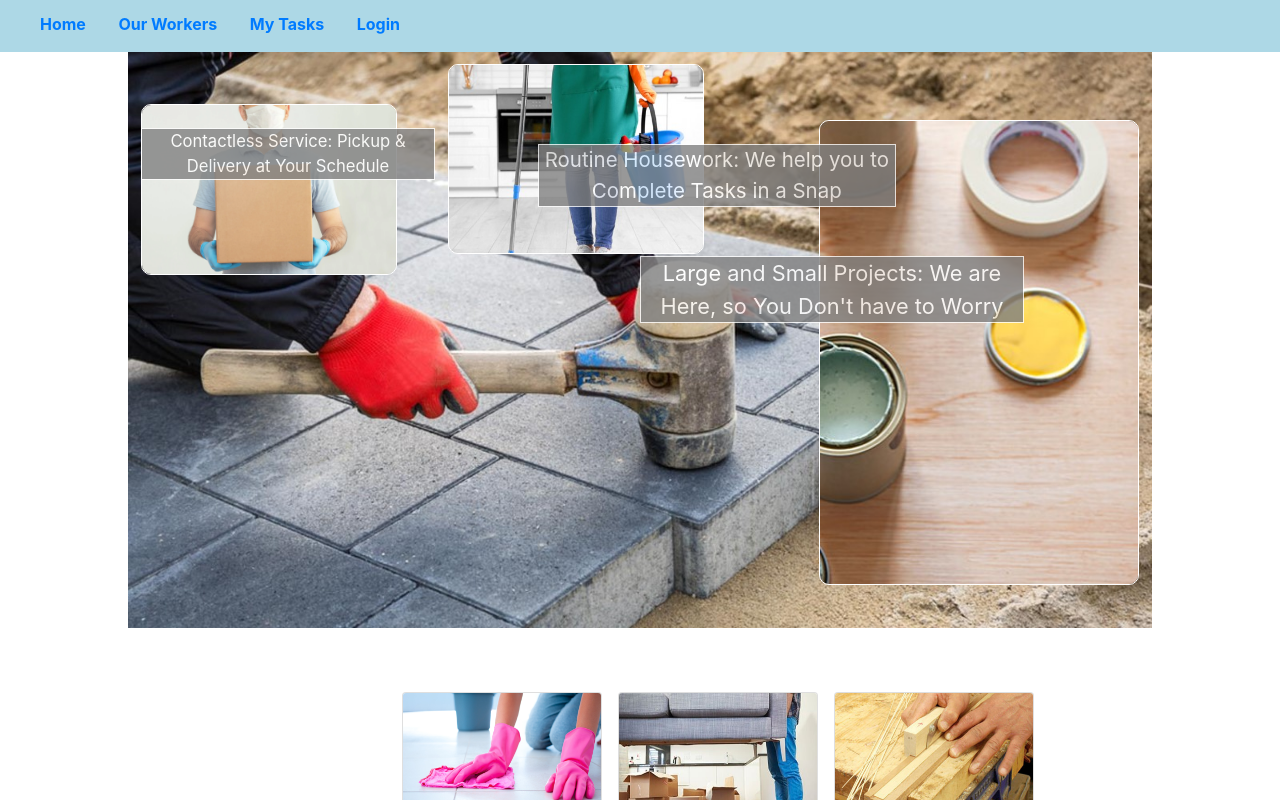
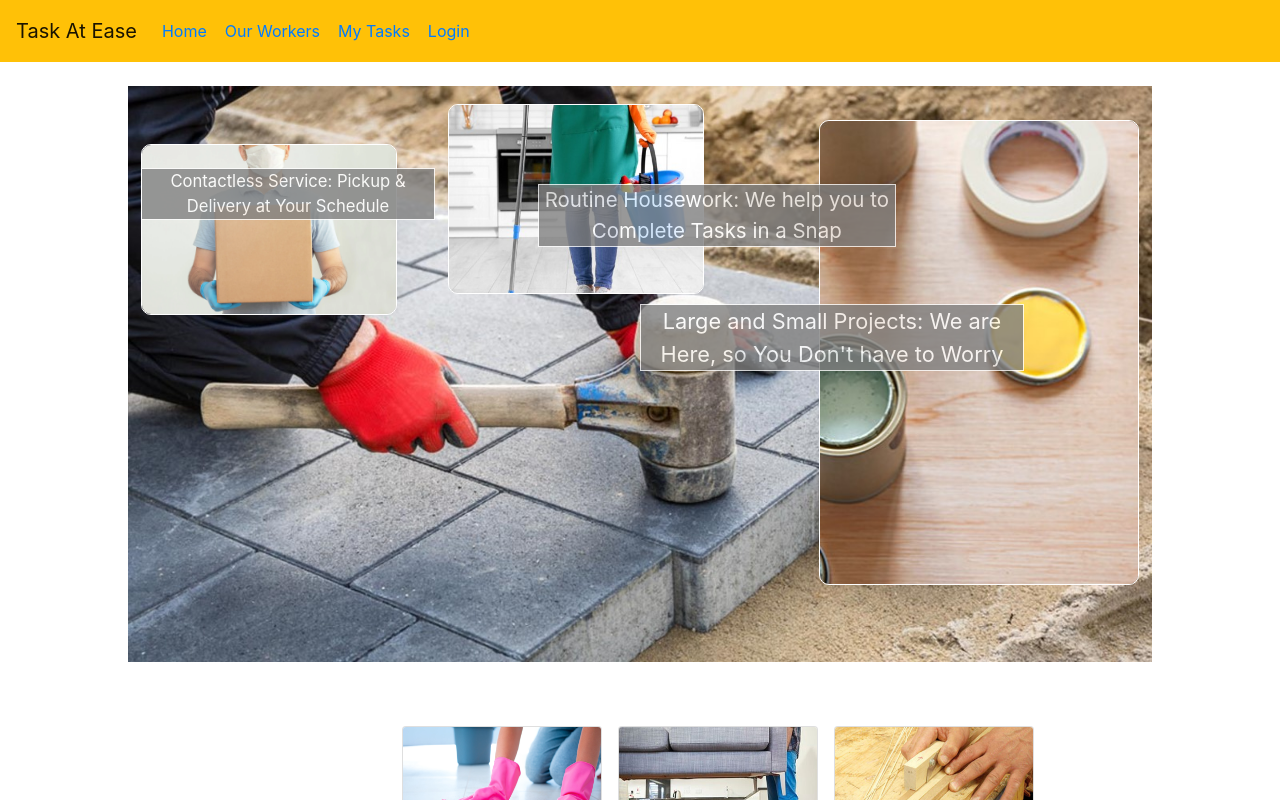
Before and after one commit to kimlau08/task-at-ease-frontend, a React (Create React App) app: page /Home in a window 1280 px wide. Shown: the top 800 px of the page. Built offline with nearby package versions, Linux system fonts and the light colour scheme; no server answers.

Commit message:
use react bootstrap for responsive navbar

```diff
--- a/src/App.css
+++ b/src/App.css
@@ -7,7 +7,7 @@ html {
   text-align: center;
 }
 
-ul {
+ul, li {
   list-style-type:none;
 }
 a {
@@ -46,7 +46,7 @@ a:active {
     width: 100px;
     height: 20px;
     margin-right: 20px;
+    margin-top: 10px;
 
-    font-weight: bold;
-    color: blue;
+    color: crimson;
   }
--- a/src/App.js
+++ b/src/App.js
@@ -1,6 +1,9 @@
 import React, { Component } from 'react';
 import './App.css';
 import {Route, Link, Switch, BrowserRouter as Router } from 'react-router-dom';
+
+import { Navbar,Nav,NavDropdown,Form,FormControl,Button } from 'react-bootstrap'
+
 
 import axios from 'axios';
 
@@ -306,24 +309,26 @@ export default class App extends Component {
 
   navBar() {
     return (
+      <div>
+          <div className="row">
+              <div className="col-md-12">
                   <Router>
-        <nav className="menu">
-          <ul className="menu-bar">
-              <li>
+                      <Navbar bg="warning" variant="light" expand="md" sticky="top">
+                          <Navbar.Brand>Task At Ease</Navbar.Brand>
+                          <Navbar.Toggle aria-controls="basic-navbar-nav" />
+                          <Navbar.Collapse id="basic-navbar-nav">
+                              <Nav className="mr-auto">
                                 <Link to={{
                                   pathname: "/Home",
                                   swapDisplayCallback: this.swapContainerOnDisplay
-                    }}>Home</Link>
-              </li>
-              <li>
-                  <Link to={{
+                                }}>&nbsp;&nbsp;Home&nbsp;&nbsp;</Link>
+                                <Link  to={{
                                   pathname: "/OurWorkers",
                                   swapDisplayCallback: this.swapContainerOnDisplay,
                                   getUserCallback: this.getUser,
                                   getUserListCallback : this.getUserList
-                    }}>Our Workers</Link>
-              </li>
-              <li>
+                                }}>&nbsp;&nbsp;Our Workers&nbsp;&nbsp;</Link>
+
                                 <Link to={{
                                     pathname: "/MyTasks",
                                     swapDisplayCallback: this.swapContainerOnDisplay,
@@ -331,20 +336,21 @@ export default class App extends Component {
                                     getUserListCallback : this.getUserList,
                                     updateOpenTasksCallback : this.updateOpenTasks,
                                     showZipRadiusCallback : this.showZipRadius
-                    }}>My Tasks</Link>
-              </li>
-              <li>
+                                  }}>&nbsp;&nbsp;My Tasks&nbsp;&nbsp;</Link>
+
                                 <Link to={{
                                   pathname: "/Login",
                                   swapDisplayCallback: this.swapContainerOnDisplay,
                                   setUserCallback: this.setUser,
-                    }}>Login</Link>
-              </li>
-          </ul>
+                                }}>&nbsp;&nbsp;Login&nbsp;&nbsp;</Link>
+                              </Nav>
+                              <Form inline>
+                                <p id={userNameId}></p>
+                              </Form>
+                          </Navbar.Collapse>
+                      </Navbar>
+                      <br />
 
-          <p id={userNameId}></p>
-
-        </nav>
                       <Switch>
                         <Route exact path="/Home" component={Home} />
 
@@ -354,8 +360,11 @@ export default class App extends Component {
 
                         <Route exact path="/Login" component={Login} />
                       </Switch>
+                  </Router>
 
-      </Router>
+              </div>
+          </div>
+      </div>
     )
   }
 
@@ -372,14 +381,14 @@ export default class App extends Component {
             <br /><br />
             <Container>
               <Row>
-                <Col sm={3}>
+                <Col lg={3}>
                   <div class="text-dark" >
 
                     <OpenTaskAlerts openTasks={this.state.openTasks} />
 
                   </div>
                 </Col>
-                <Col sm={9}>
+                <Col lg={9}>
                   <div class="p-3 mb-2 text-dark">
 
                     <TasksCardList cardList={SampleTasks} cardListType="samples" />
--- a/src/components/SlideTop.js
+++ b/src/components/SlideTop.js
@@ -55,7 +55,7 @@ export default function SlideTop() {
     const showText1 = () => {
         return (
             <StyleRoot style={{width: '23%',
-                                position: 'absolute', left: '11%', top: '16%' }} >
+                                position: 'absolute', left: '11%', top: '21%' }} >
                 <div style={stylesFast.bounceInDown}>
                     <p class="border border-white" style={{width: '100%', fontSize: '1.3vw',
                                 backgroundColor: 'grey', opacity: 0.8, color: 'white' }} >
@@ -69,7 +69,7 @@ export default function SlideTop() {
     const showText2 = () => {
         return (
             <StyleRoot style={{width: '28%',
-                                position: 'absolute', right: '30%', top: '18%' }} >
+                                position: 'absolute', right: '30%', top: '23%' }} >
                 <div style={stylesFast.bounceInDown}>
                     <p class="border border-white" style={{width: '100%',  fontSize: '1.6vw',
                                 backgroundColor: 'grey', opacity: 0.8, color: 'white' }}>
@@ -84,7 +84,7 @@ export default function SlideTop() {
         return (
 
             <StyleRoot style={{width: '30%',
-                                position: 'absolute', right: '20%', top: '32%' }} >
+                                position: 'absolute', right: '20%', top: '38%' }} >
                 <div style={stylesSlow.bounceInDown}>
                     <p class="border border-white" style={{width: '100%',  fontSize: '1.7vw',
                                 backgroundColor: 'grey', opacity: 0.8, color: 'white' }}>
@@ -102,10 +102,10 @@ export default function SlideTop() {
 
             <img src={delivery} class="border border-white"
                                     style={{width: '20%',
-                                        position: 'absolute', left: '11%', top: '13%',
+                                        position: 'absolute', left: '11%', top: '18%',
                                         borderRadius: 10 }}  />
             <img src={houseCleaning} class="border border-white" style={{width: '20%',
-                                        position: 'absolute', left: '35%', top: '8%',
+                                        position: 'absolute', left: '35%', top: '13%',
                                         borderRadius: 10 }}  />
 
 
--- a/src/components/UserCard.js
+++ b/src/components/UserCard.js
@@ -20,8 +20,8 @@ export default function UserCard(props) {
     return (
         <div className="user-card">
             <div class="card p_3 ml-3 mb-3 bg-info text-white" style={{flex: 1, width: "200px", height: "350px", fontSize: "12px" } } >
-                { !clickHandlerFound && <img class="card-img-top mt-4" style={{height: "80px" }} src={userImg} alt="a user" /> }
-                { clickHandlerFound && <img class="card-img-top mt-4" style={{height: "80px" }} src={userImg} alt="a user" onClick={HandleClick} name={userStr} id={userObj.id} /> }
+                { !clickHandlerFound && <img class="card-img-top" style={{height: "80px", marginTop: "50px", marginBottom: "20px" }} src={userImg} alt="a user" /> }
+                { clickHandlerFound && <img class="card-img-top mt-4" style={{height: "80px", marginTop: "50px", marginBottom: "20px" }} src={userImg} alt="a user" onClick={HandleClick} name={userStr} id={userObj.id} /> }
                 { !clickHandlerFound &&  <div class="card-body">
                     <h6 class="card-title">Name: {userObj.name}</h6>
                     <p class="card-text">Contact info: {userObj.email}</p>
```
Lines whose indentation alone changed are shown as unchanged.
